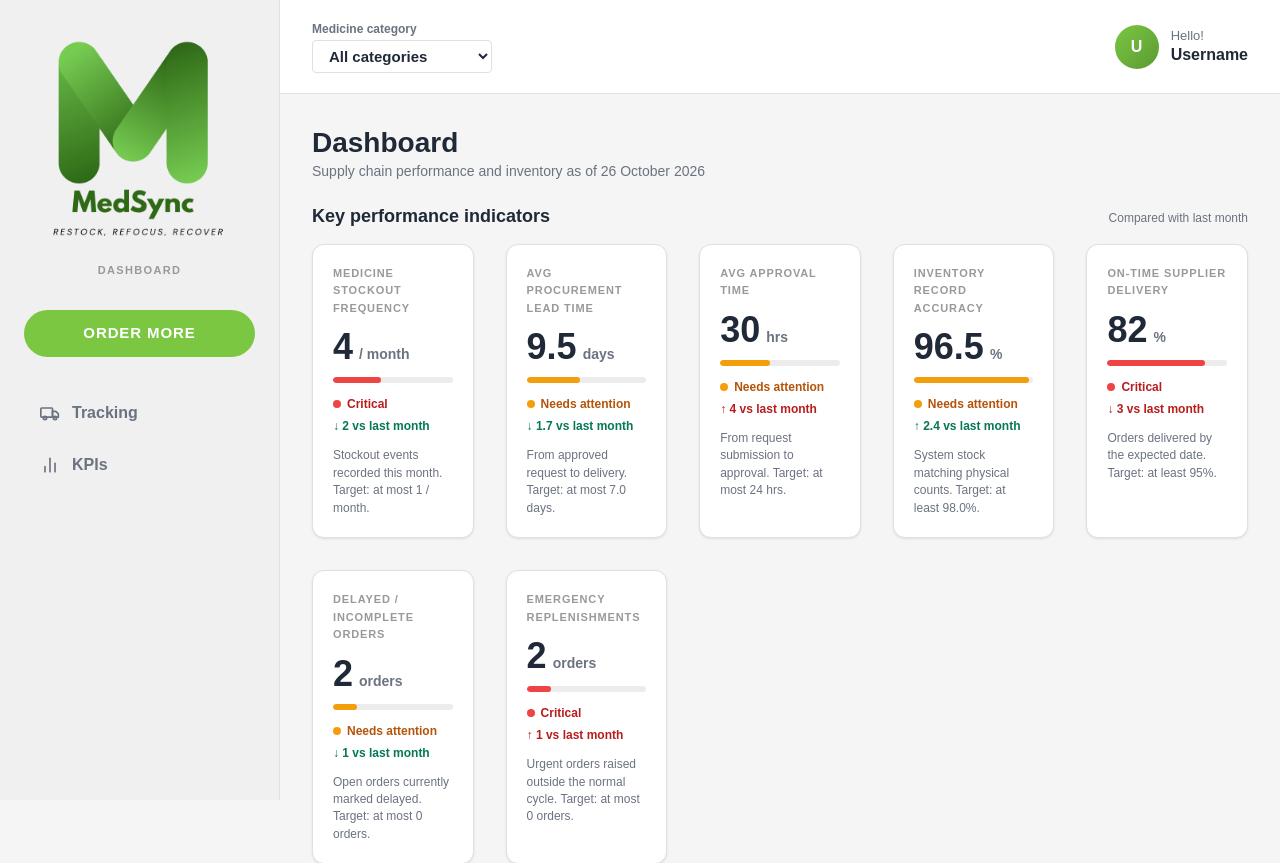
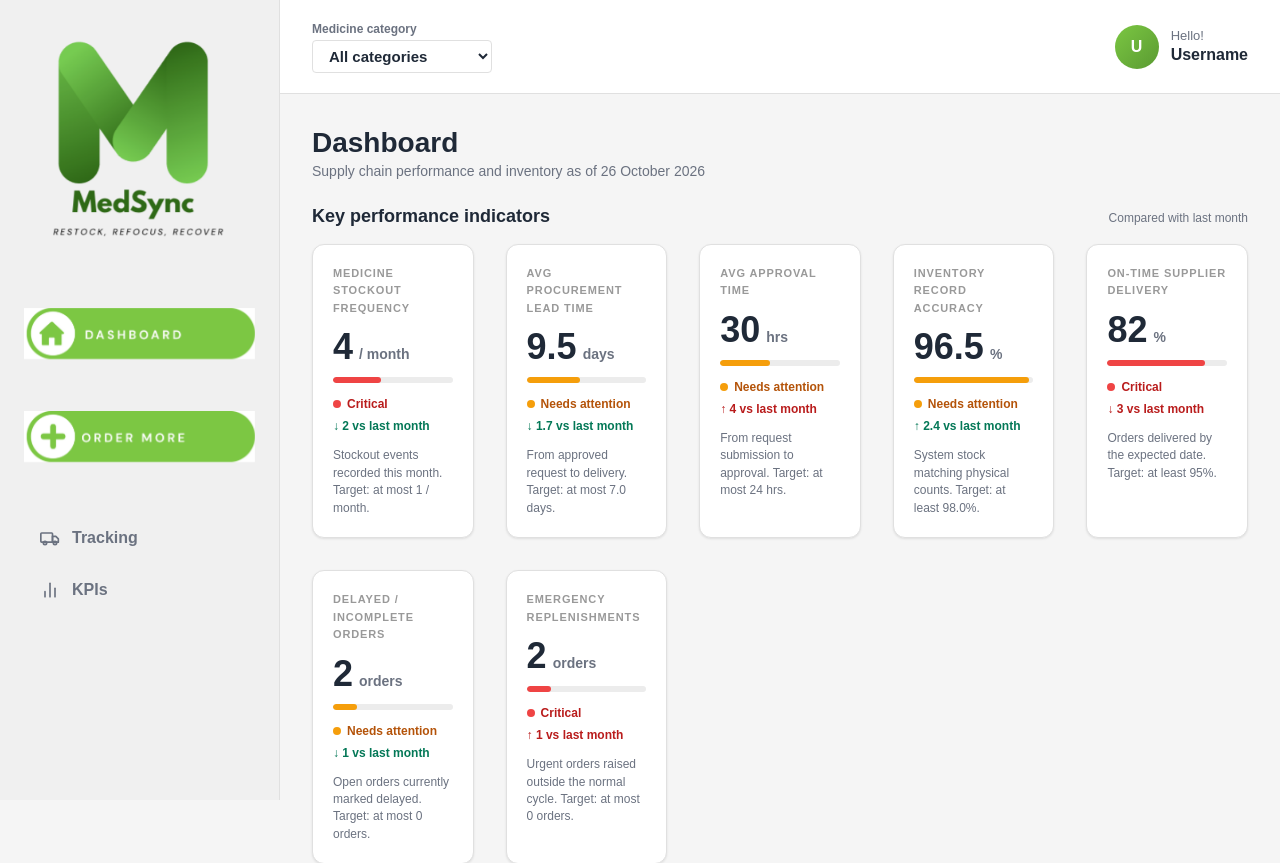
Before and after one commit to u24645177/BFB321_Group4_Project, a Flask app: page / in a window 1280 px wide. Shown: the top 863 px of the page. Run offline with Flask 3, Linux system fonts and the light colour scheme.

Commit message:
changing sidebar icons

```diff
--- a/static/css/style.css
+++ b/static/css/style.css
@@ -525,6 +525,54 @@ footer a:hover {
         .btn-order:hover { background-color: var(--primary-dark); color: #fff; }
         .btn-order:active { transform: translateY(1px); }
 
+        /* Icon links for dashboard and order more */
+        .icon-link {
+            display: block;
+            text-decoration: none;
+            transition: transform 0.15s ease, opacity 0.15s ease;
+            padding: 0;
+            margin: 0;
+            background: transparent;
+            border: none;
+        }
+
+        .icon-link:hover {
+            transform: scale(1.02);
+            opacity: 0.9;
+        }
+
+        .icon-link:active {
+            transform: scale(0.98);
+        }
+
+        .icon-image {
+            display: block;
+            width: 100%;
+            height: auto;
+            object-fit: contain;
+        }
+
+        /* Dashboard icon link - positioned after brand */
+        .dashboard-link {
+            width: 100%;
+            margin-bottom: 20px;
+            margin-top: 16px;
+        }
+
+        .dashboard-link .icon-image {
+            max-height: 110px;
+        }
+
+        /* Order more icon link - in sidebar */
+        .order-more-link {
+            width: 100%;
+            margin-bottom: 20px;
+        }
+
+        .order-more-link .icon-image {
+            max-height: 100px;
+        }
+
         .sidebar-nav ul {
             list-style: none;
             margin: 0;
@@ -689,7 +737,7 @@ footer a:hover {
             .brand-mark { width: 40px; margin-bottom: 0; }
             .brand-name { font-size: 18px; }
             .brand-label { margin-top: 0; }
-            .btn-order { width: auto; margin-left: auto; }
+            .btn-order { width: auto;  }
             .sidebar-nav { flex-basis: 100%; }
             .sidebar-nav ul { flex-direction: row; flex-wrap: wrap; }
 
--- a/templates/base.html
+++ b/templates/base.html
@@ -34,6 +34,7 @@
     <div class="app-shell">
 
 <!--  Sidebar  -->
+       <!--  Sidebar  -->
         <aside class="sidebar" aria-label="Sidebar">
             {% block sidebar %}
             <a class="brand" href="{{ url_for('index') }}" aria-label="MedSync dashboard home">
@@ -46,10 +47,15 @@
                          alt="" width="232" height="224">
                     <span class="brand-name">MedSync</span>
                 </span>
-                <span class="brand-label">Dashboard</span>
             </a>
 
-            <a href="{{ url_for('reorder') }}" class="btn-order">ORDER MORE</a>
+            <a href="{{ url_for('index') }}" class="icon-link dashboard-link" aria-label="Go to dashboard">
+                <img src="{{ url_for('static', filename='images/dashboard_icon.png') }}" alt="Dashboard" class="icon-image">
+            </a>
+
+            <a href="{{ url_for('reorder') }}" class="icon-link order-more-link" aria-label="Order more">
+                <img src="{{ url_for('static', filename='images/order_more_icon.png') }}" alt="Order more" class="icon-image">
+            </a>
 
        <nav class="sidebar-nav" aria-label="Main navigation">
     <ul>
@@ -80,7 +86,6 @@
 
             {% endblock %}
         </aside>
-
 
 
 <!--  Main area  -->
```
Also changed, not shown: static/images/dashboard_icon.png (added), static/images/order_more_icon.png (added).
